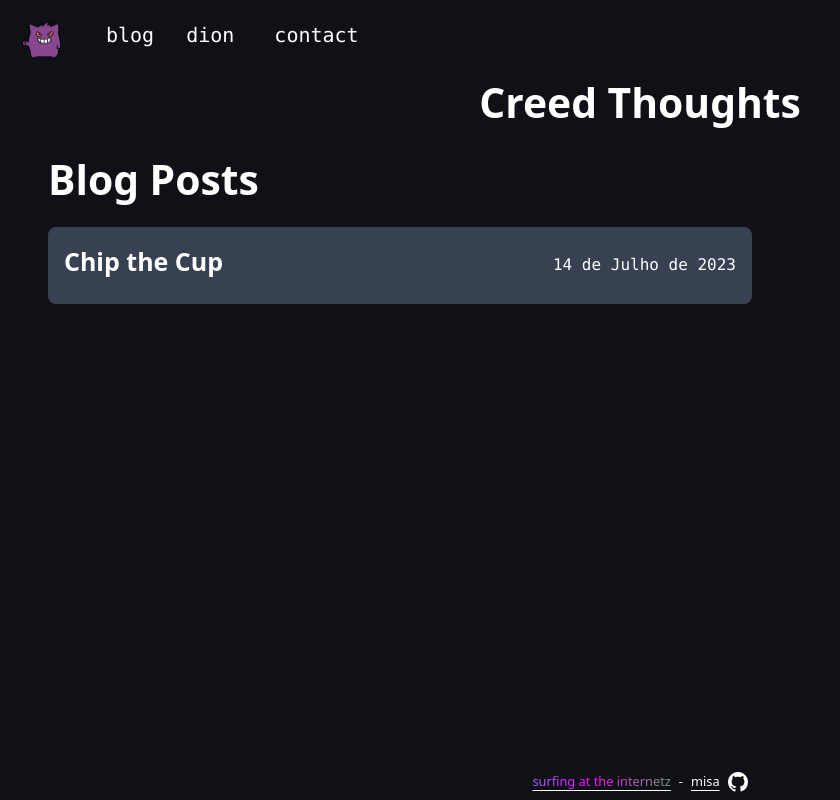
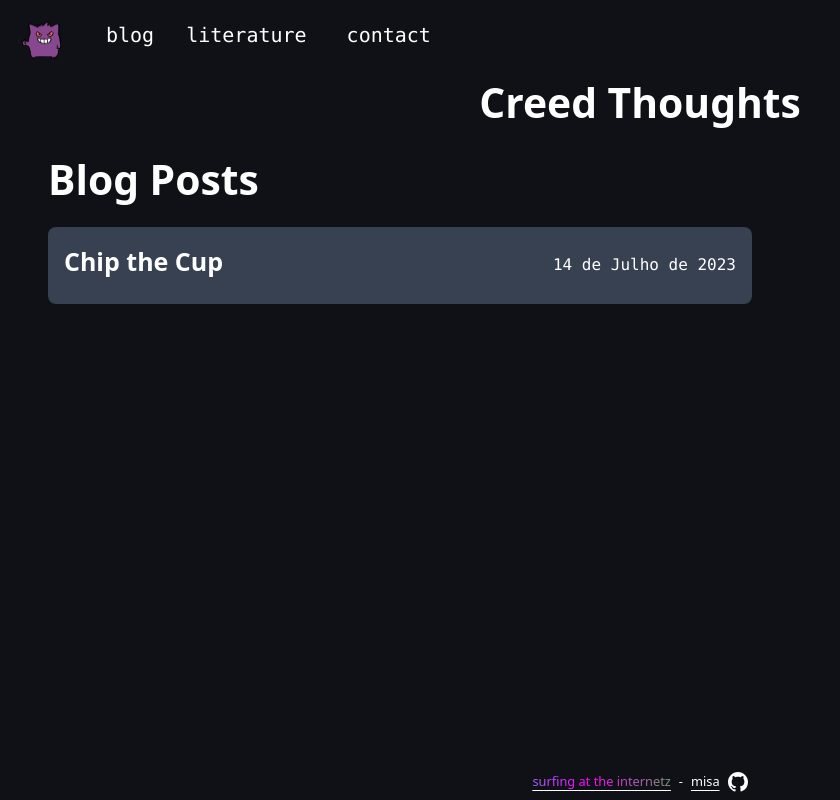
Before and after one commit to misaelucas/misaelucas.github.io, a React (Create React App) app: page /blog in a window 1280 px wide. Shown: the whole page, without its empty margins (0-840 px from the left). Built offline with nearby package versions, Linux system fonts and the light colour scheme.

Commit message:
changing header link route to literature instead of dion

```diff
--- a/src/components/Header.js
+++ b/src/components/Header.js
@@ -31,11 +31,11 @@ function Header() {
         </div>
         <div className="mx-2">
           <Link
-            to="/dion"
+            to="/literature"
             className="px-2 py-1 rounded relative overflow-hidden group"
           >
             <span className="absolute left-0 top-0 w-full h-full bg-transparent group-hover:bg-pink-600 rounded-r transition-all duration-500"></span>
-            <span className="relative z-10">dion</span>
+            <span className="relative z-10">literature</span>
           </Link>
         </div>
         <div className="mx-2 ml-4">
```
